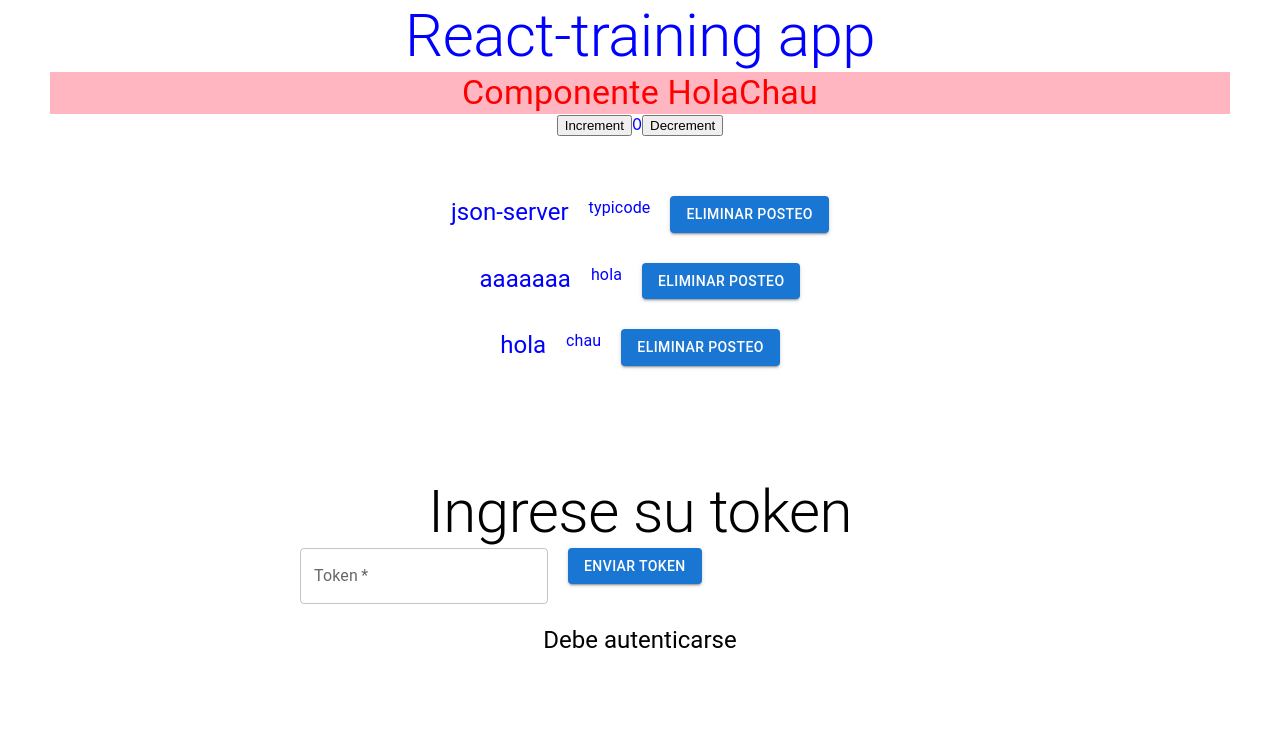
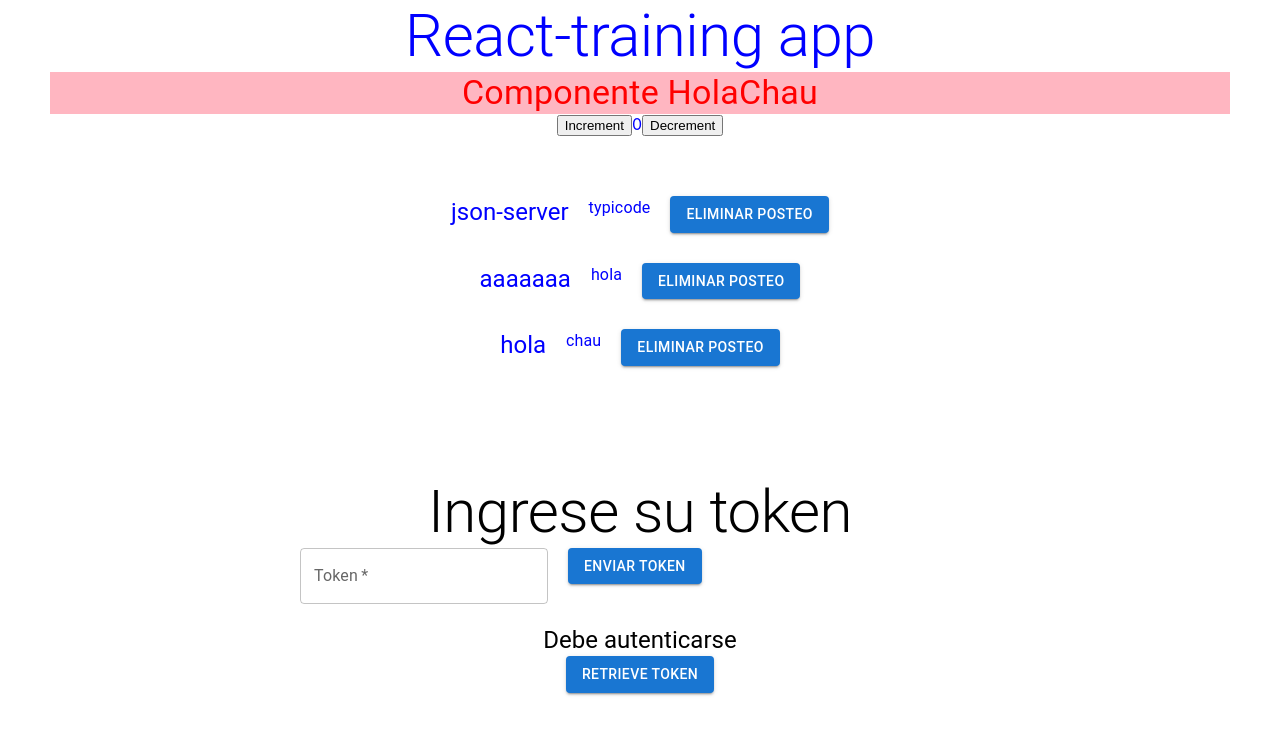
Before and after one commit to frcachon/practicando-react, a React (Create React App) app: page / in a window 1280 px wide. Shown: the top 734 px of the page. Built offline with nearby package versions, Linux system fonts and the light colour scheme; data requests are answered from the project's data file.

Commit message:
json-server-auth impl

```diff
--- a/db.json
+++ b/db.json
@@ -38,5 +38,17 @@
       "weight": 100,
       "type": "type 1"
     }
+  ],
+  "users": [
+    {
+      "email": "olivier@mail.com",
+      "password": "$2a$10$opPNWzMVSDKklX9Frtz86umHQ0WTEpQl1O.ALdDdAvokyaQnAAJJa",
+      "id": 1
+    },
+    {
+      "email": "f4fgerge@mail.com",
+      "password": "$2a$10$opPNWzMVSDKklX9Frtz86umHQ0WTEpQl1O.ALdDdAvokyaQnAAJJa",
+      "id": 2
+    }
   ]
 }
--- a/package.json
+++ b/package.json
@@ -12,6 +12,7 @@
     "@testing-library/user-event": "^13.5.0",
     "axios": "^1.3.4",
     "json-server": "^0.17.2",
+    "json-server-auth": "^2.1.0",
     "react": "^18.2.0",
     "react-dom": "^18.2.0",
     "react-hook-form": "^7.43.2",
@@ -21,7 +22,7 @@
     "web-vitals": "^2.1.4"
   },
   "scripts": {
-    "start": "concurrently \"react-scripts start\" \"json-server --watch db.json --port 3004\""
+    "start": "concurrently \"react-scripts start\" \"json-server --watch db.json -p 3004 -m ./node_modules/json-server-auth\""
   },
   "eslintConfig": {
     "extends": [
--- a/src/features/myComponent/MyComponent.js
+++ b/src/features/myComponent/MyComponent.js
@@ -101,7 +101,7 @@ const MyComponent = () => {
     }
 
     const onSubmitToken = async (data) => {
-        config['headers'] = {'Authorization': `Basic ${data.token}` };
+        config['headers'] = {'Authorization': `Bearer ${data.token}` };
         const response = await axios.request(config);
         if (response.statusText === 'OK') {
             localStorage.setItem("token", data.token);
@@ -135,6 +135,19 @@ const MyComponent = () => {
             else {
                 setMessage(error.message)
             }
+        }
+    }
+
+    const handleRetrieveToken = async (data) => {
+        const request = {
+            email: "olivier@mail.com",
+            password: "bestPassw0rd"
+        }
+        try {
+            const response = await axios.post('http://localhost:3004/login', request)
+            console.log(response.data)
+        } catch (error) {
+            console.log(error.message)
         }
     }
 
@@ -174,6 +187,7 @@ const MyComponent = () => {
                 {authenticated ? <ContainerForm/> : <TokenForm/>}
                 <Typography variant="h5">{message}</Typography>
             </Box>
+            <Button variant="contained" onClick={handleRetrieveToken}>Retrieve token</Button>
         </div>
     );
 
```
Also changed, not shown: 1 other file (tests, documents, lock files or other folders).
